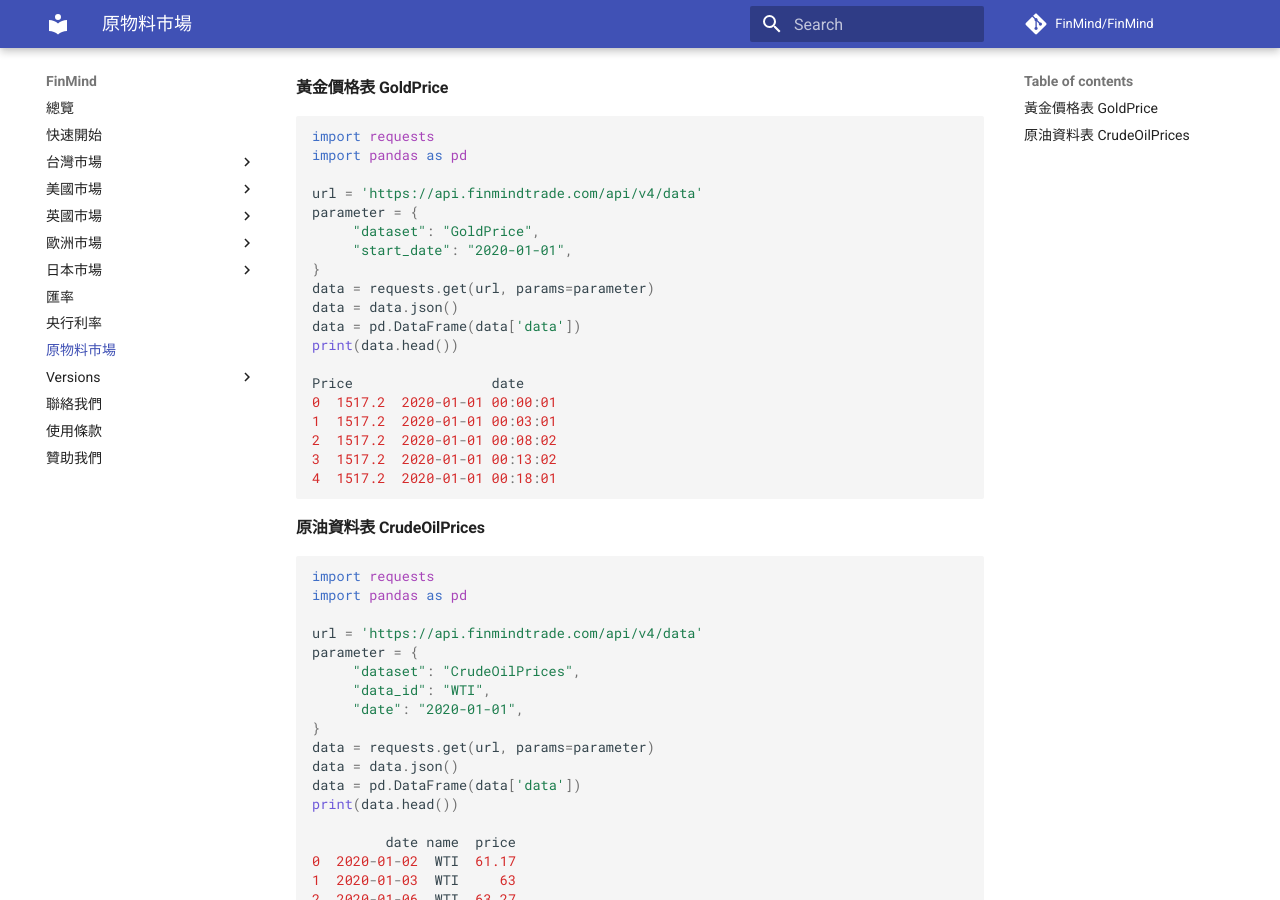
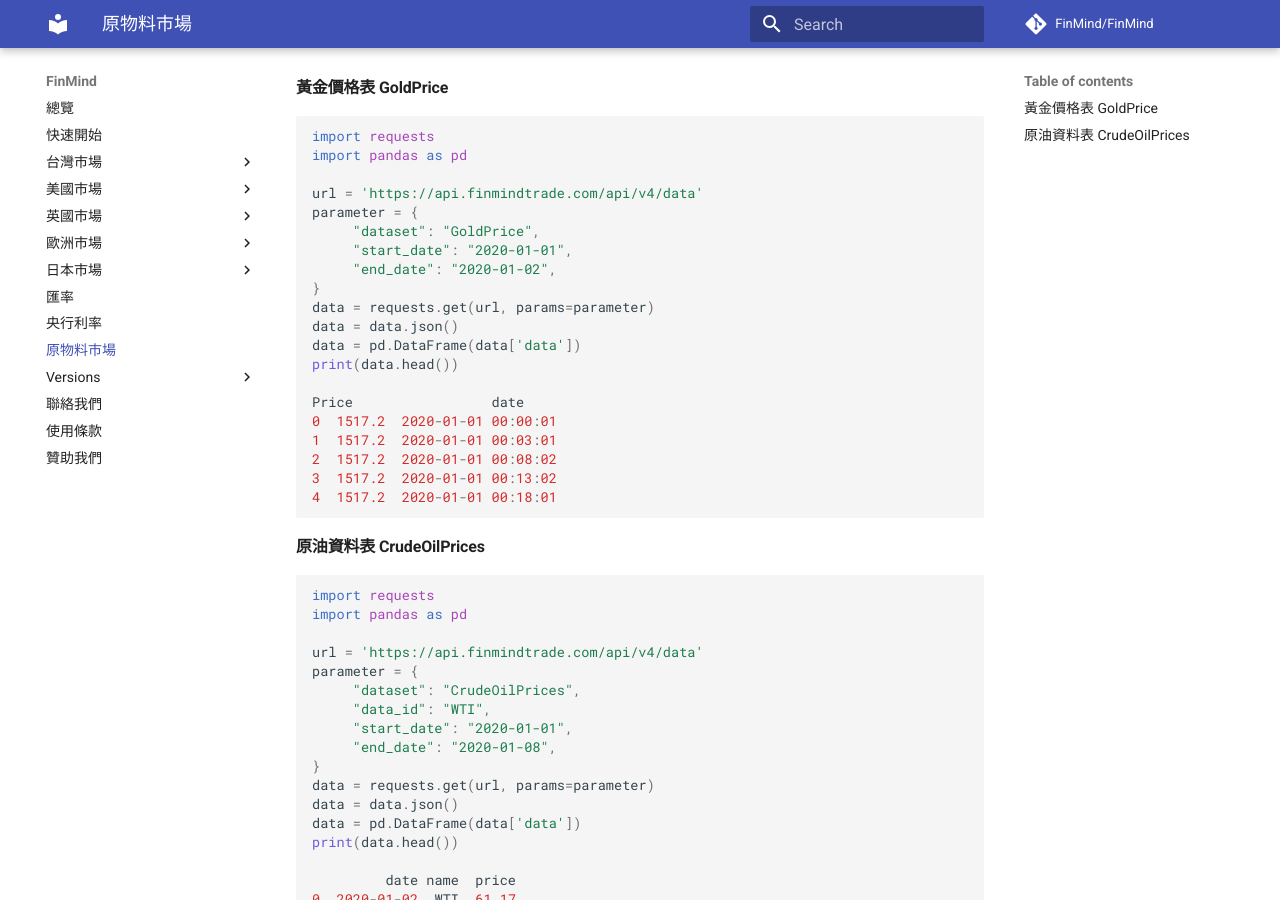
Before and after one commit to FinMind/FinMind-Doc, an MkDocs documentation site: the page built from docs/tutor/Materials.md, in a window 1280 px wide and 900 px high, scrolled down 403 px. Built offline with MkDocs 1.6.1 and Material for MkDocs 9.7.7, drawn with Linux system fonts in a browser that asks for light colours; comment, search, counter and statistics services are not loaded.

Commit message:
feat: add v4

```diff
--- a/docs/tutor/Materials.md
+++ b/docs/tutor/Materials.md
@@ -22,6 +22,7 @@ url = 'https://api.finmindtrade.com/api/v4/data'
 parameter = {
      "dataset": "GoldPrice",
      "start_date": "2020-01-01",
+     "end_date": "2020-01-02",
 }
 data = requests.get(url, params=parameter)
 data = data.json()
@@ -46,7 +47,8 @@ url = 'https://api.finmindtrade.com/api/v4/data'
 parameter = {
      "dataset": "CrudeOilPrices",
      "data_id": "WTI",
-     "date": "2020-01-01",
+     "start_date": "2020-01-01",
+     "end_date": "2020-01-08",
 }
 data = requests.get(url, params=parameter)
 data = data.json()
```
Also changed, not shown: docs/quickstart.md (+1 -1 lines).
